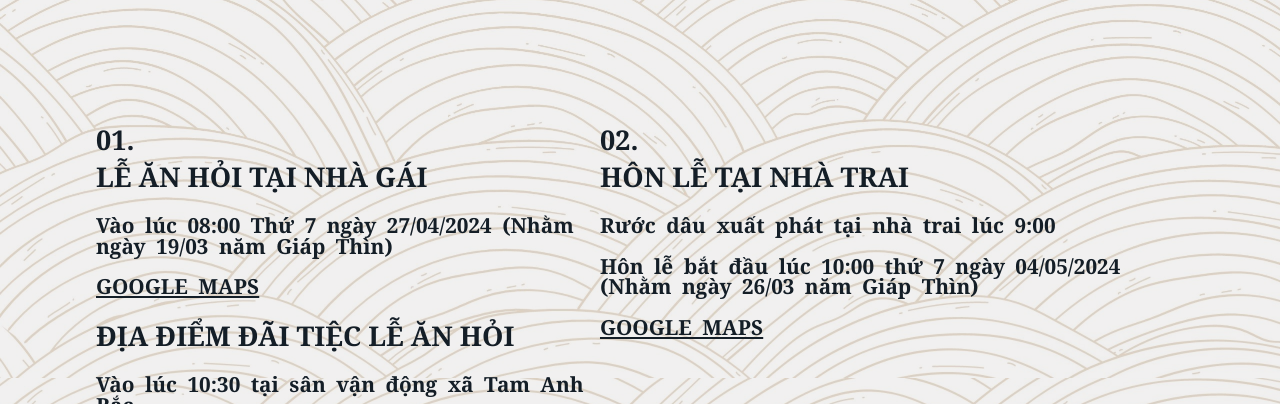
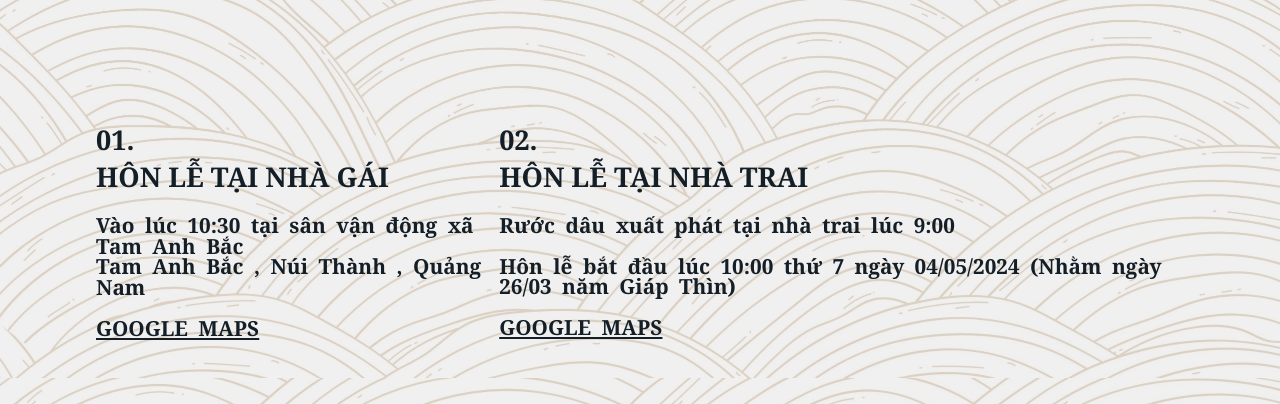
Before and after one commit to thedan158/wedding-website-174, a React (Vite) app: page / in a window 1280 px wide. Shown: the part 5600-6004 px from the top of the page. Built offline with nearby package versions, Linux system fonts and the light colour scheme; no server answers; the database is empty; a web font is replaced by a local one.

Commit message:
update: calendar text

```diff
--- a/src/App.jsx
+++ b/src/App.jsx
@@ -73,7 +73,7 @@ import anh35 from "./assets/images/MAN09238-min.jpg";
 import CountdownClock from "./Countdown";
 import { toast } from "react-toastify";
 import { useMediaQuery } from "react-responsive";
-import { Box, LinearProgress, Typography } from "@mui/material";
+import { Box, LinearProgress } from "@mui/material";
 
 function SimpleSlider() {
   var settings = {
@@ -860,23 +860,8 @@ function App() {
               <div className="stay-item">
                 <h3>
                   01. <br />
-                  LỄ ĂN HỎI TẠI NHÀ GÁI
+                  HÔN LỄ TẠI NHÀ GÁI
                 </h3>
-                <div className="text">
-                  Vào lúc 08:00 Thứ 7 ngày 27/04/2024 (Nhằm ngày 19/03 năm Giáp
-                  Thìn)
-                </div>
-                <div
-                  onClick={() =>
-                    window.open(
-                      "https://www.google.com/maps?q=%C4%90%E1%BB%8Bnh+C%C6%A1+V%C4%83n+%C6%AFa,+Tam+Anh+B%E1%BA%AFc,+N%C3%BAi+Th%C3%A0nh,+Qu%E1%BA%A3ng+Nam,+%E3%83%99%E3%83%88%E3%83%8A%E3%83%A0&ftid=0x3169c4dd9f2b0687:0xced0efd4d112164e&hl=ja-JP&gl=jp&entry=gps&lucs=s2se,,94215790&g_ep=CAISBjUuODguMhgAQgJKUA%3D%3D&shorturl=1"
-                    )
-                  }
-                  className="text links"
-                >
-                  GOOGLE MAPS
-                </div>
-                <h3>ĐỊA ĐIỂM ĐÃI TIỆC LỄ ĂN HỎI</h3>
                 <div className="text">
                   Vào lúc 10:30 tại sân vận động xã Tam Anh Bắc <br />
                   Tam Anh Bắc , Núi Thành , Quảng Nam
```
